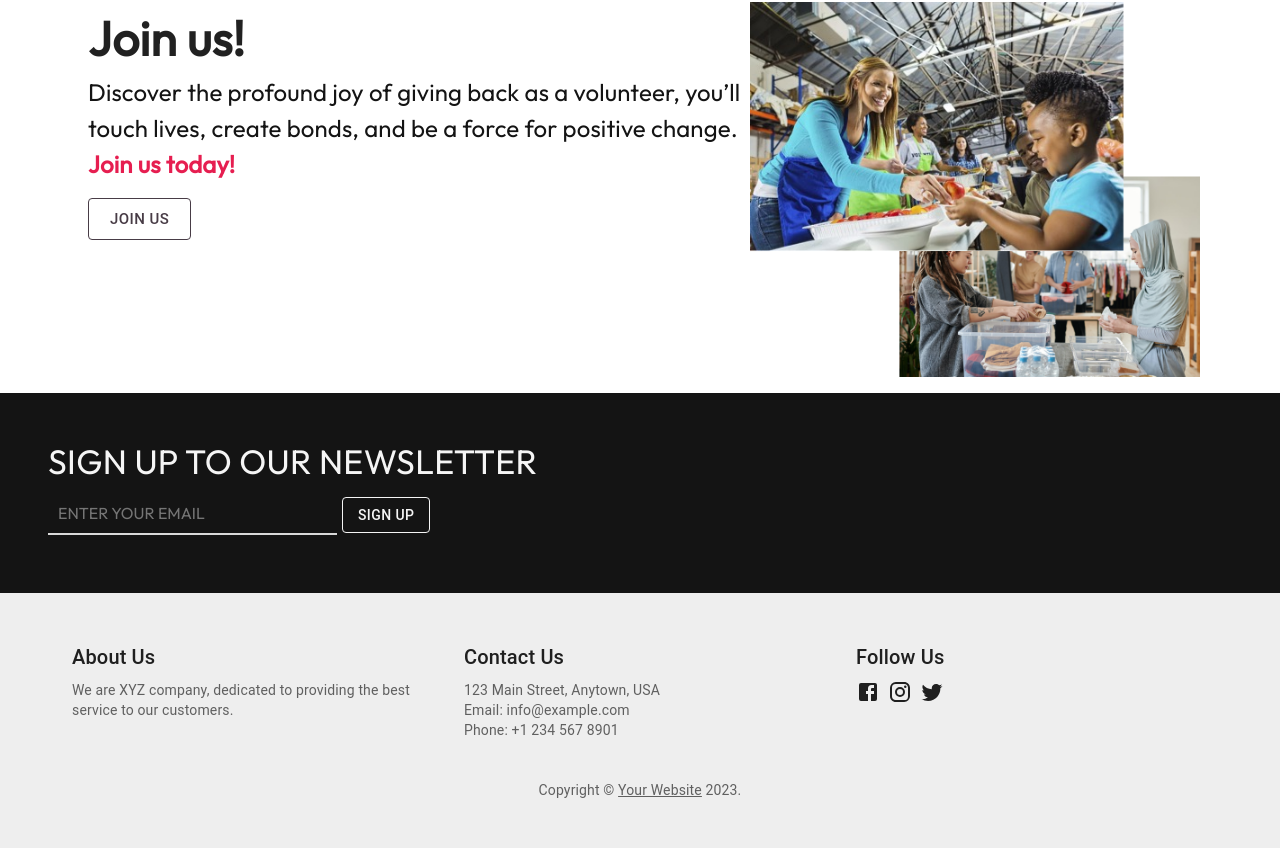
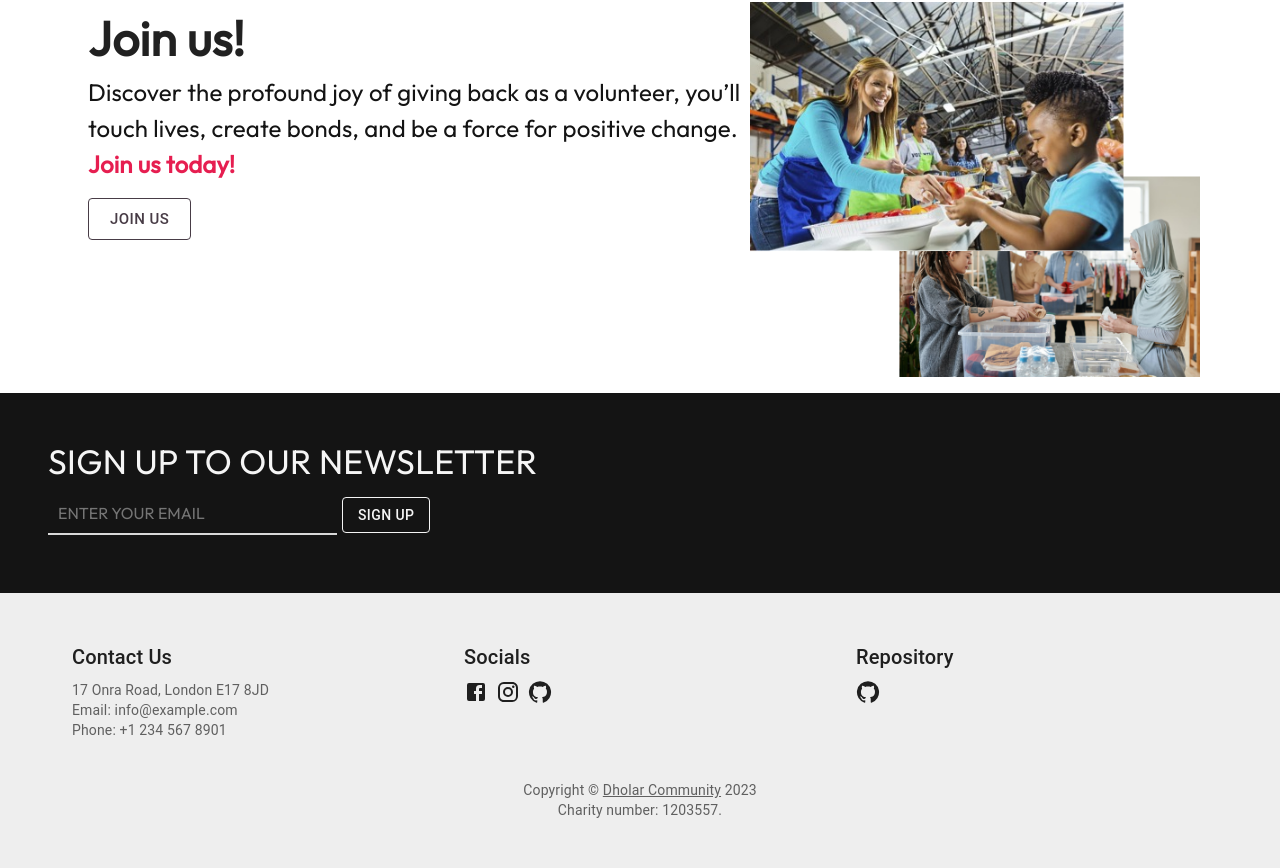
Before and after one commit to AlphaSap/charity-website, a React (Vite) app: page / in a window 1280 px wide. Shown: the part 1640-2508 px from the top of the page. Built offline with nearby package versions, Linux system fonts and the light colour scheme.

Commit message:
Final Change to footer for today

```diff
--- a/src/components/footer/Footer.tsx
+++ b/src/components/footer/Footer.tsx
@@ -1,6 +1,6 @@
 import { Box, Container, Grid, Link, Typography } from "@mui/material";
 import "./Footer.css";
-import { Facebook, Instagram, Twitter } from "@mui/icons-material";
+import { Facebook, GitHub, Instagram} from "@mui/icons-material";
 
 function Footer() {
   // return (
@@ -57,19 +57,10 @@ function Footer() {
         <Grid container spacing={5}>
           <Grid item xs={12} sm={4}>
             <Typography variant="h6" color="text.primary" gutterBottom>
-              About Us
-            </Typography>
-            <Typography variant="body2" color="text.secondary">
-              We are XYZ company, dedicated to providing the best service to our
-              customers.
-            </Typography>
-          </Grid>
-          <Grid item xs={12} sm={4}>
-            <Typography variant="h6" color="text.primary" gutterBottom>
               Contact Us
             </Typography>
             <Typography variant="body2" color="text.secondary">
-              123 Main Street, Anytown, USA
+              17 Onra Road, London E17 8JD
             </Typography>
             <Typography variant="body2" color="text.secondary">
               Email: info@example.com
@@ -80,7 +71,7 @@ function Footer() {
           </Grid>
           <Grid item xs={12} sm={4}>
             <Typography variant="h6" color="text.primary" gutterBottom>
-              Follow Us
+              Socials
             </Typography>
             <Link href="https://www.facebook.com/" color="inherit">
               <Facebook />
@@ -92,18 +83,35 @@ function Footer() {
             >
               <Instagram />
             </Link>
-            <Link href="https://www.twitter.com/" color="inherit">
-              <Twitter />
+            <Link
+              href="https://github.com/AlphaSap/charity-website"
+              color="inherit"
+            >
+              <GitHub />
+            </Link>
+          </Grid>
+          <Grid item xs={12} sm={4}>
+            <Typography variant="h6" color="text.primary" gutterBottom>
+              Repository
+            </Typography>
+
+            <Link
+              href="https://github.com/AlphaSap/charity-website"
+              color="inherit"
+            >
+              <GitHub />
             </Link>
           </Grid>
         </Grid>
         <Box mt={5}>
           <Typography variant="body2" color="text.secondary" align="center">
             {"Copyright © "}
-            <Link color="inherit" href="https://your-website.com/">
-              Your Website
+            <Link color="inherit" href="#">
+              Dholar Community
             </Link>{" "}
             {new Date().getFullYear()}
+            <br />
+            Charity number: 1203557
             {"."}
           </Typography>
         </Box>
```
